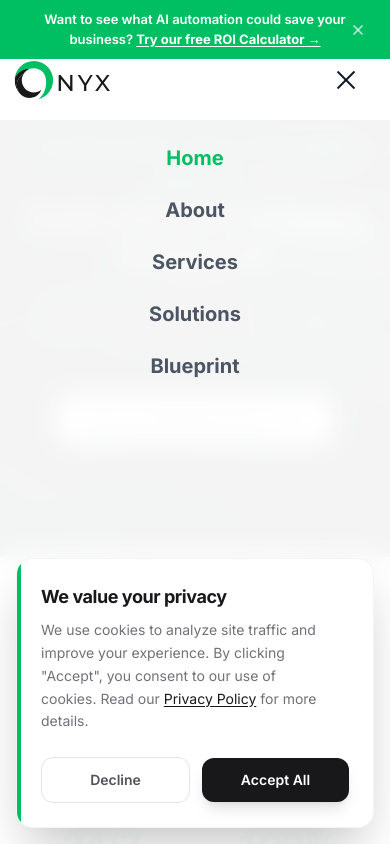
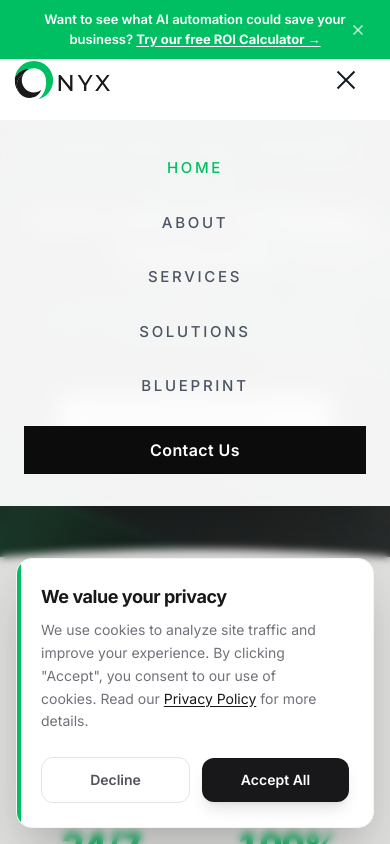
Before and after one commit to King-Dee7/Onyx_landing_page, a Next.js app: page / in a window 390 px wide. Both pictures are taken after a click on the button 346 px from the left and 80 px from the top of the page. Shown: the top 844 px of the page. Built offline with nearby package versions, Linux system fonts and the light colour scheme.

Commit message:
Adjust mobile nav, cards, and about layout

```diff
--- a/src/components/layout/Navbar.tsx
+++ b/src/components/layout/Navbar.tsx
@@ -182,13 +182,27 @@ export function Navbar() {
 
       {/* Mobile Menu Overlay */}
       {mobileMenuOpen && (
-        <div className="fixed inset-0 z-40 bg-white/95 backdrop-blur-md lg:hidden pt-28 px-6 pb-6 flex flex-col font-inter">
-          <nav className="flex flex-col space-y-6 text-xl font-bold mt-8 text-center text-gray-900">
+        <div className="fixed inset-0 z-40 lg:hidden font-inter">
+          <button
+            type="button"
+            aria-label="Close mobile menu"
+            className="absolute inset-0 bg-black/10 backdrop-blur-sm"
+            onClick={() => setMobileMenuOpen(false)}
+          />
+
+          <div
+            className={cn(
+              "absolute left-0 right-0 border-t border-gray-100 bg-white/95 backdrop-blur-md shadow-2xl overflow-hidden",
+              announcementVisible ? "top-[120px]" : "top-20"
+            )}
+          >
+            <div className="max-h-[70vh] overflow-y-auto px-6 py-8">
+              <nav className="flex flex-col gap-6 text-[15px] font-medium tracking-[0.18em] uppercase text-center text-gray-900">
                 <Link
                   href="/"
                   onClick={() => setMobileMenuOpen(false)}
                   className={cn(
-                "transition-colors",
+                    "py-1 transition-colors",
                     isActive("/") ? "text-[#00BF63]" : "text-gray-600 hover:text-gray-900"
                   )}
                 >
@@ -198,38 +212,33 @@ export function Navbar() {
                   href="/about"
                   onClick={() => setMobileMenuOpen(false)}
                   className={cn(
-                "transition-colors",
+                    "py-1 transition-colors",
                     isActive("/about") ? "text-[#00BF63]" : "text-gray-600 hover:text-gray-900"
                   )}
                 >
                   About
                 </Link>
-            <a
-              href="/#services"
-              onClick={() => setMobileMenuOpen(false)}
-              className="text-gray-600 hover:text-gray-900"
-            >
+                <a href="/#services" onClick={() => setMobileMenuOpen(false)} className="py-1 text-gray-600 hover:text-gray-900">
                   Services
                 </a>
-            <a
-              href="/#solutions"
-              onClick={() => setMobileMenuOpen(false)}
-              className="text-gray-600 hover:text-gray-900"
-            >
+                <a href="/#solutions" onClick={() => setMobileMenuOpen(false)} className="py-1 text-gray-600 hover:text-gray-900">
                   Solutions
                 </a>
-            <a
-              href="/#blueprint"
-              onClick={() => setMobileMenuOpen(false)}
-              className="text-gray-600 hover:text-gray-900"
-            >
+                <a href="/#blueprint" onClick={() => setMobileMenuOpen(false)} className="py-1 text-gray-600 hover:text-gray-900">
                   Blueprint
                 </a>
               </nav>
-          <div className="mt-auto pb-8">
-            <Link href="/connect" onClick={() => setMobileMenuOpen(false)} className="block text-center w-full bg-[#0C0C0C] text-white px-5 py-4 rounded-2xl font-bold transition-colors hover:bg-[#00BF63]">
+
+              <div className="pt-6">
+                <Link
+                  href="/connect"
+                  onClick={() => setMobileMenuOpen(false)}
+                  className="block text-center w-full bg-[#0C0C0C] text-white px-5 py-3 rounded-none font-semibold tracking-wide transition-colors hover:bg-[#00BF63]"
+                >
                   Contact Us
                 </Link>
+              </div>
+            </div>
           </div>
         </div>
       )}
--- a/src/components/sections/AboutSection.tsx
+++ b/src/components/sections/AboutSection.tsx
@@ -118,7 +118,7 @@ const valueCards = [
 // ─── Founder Portrait Placeholder ─────────────────────────────────────────────
 
 const FounderPortrait = () => (
-  <div className="relative w-full h-full min-h-[480px] md:min-h-0 rounded-3xl overflow-hidden shadow-2xl border border-gray-100 group">
+  <div className="relative w-full min-h-[380px] sm:min-h-[440px] md:min-h-[560px] rounded-3xl overflow-hidden shadow-2xl border border-gray-100 group">
     {/* Actual Founder Image */}
     <Image
       src="/Founder-Darius Asante.jpg"
@@ -269,7 +269,7 @@ export function AboutSection() {
         </div>
 
         {/* ── SECTION 3: Founder Spotlight ── */}
-        <div className="grid grid-cols-1 md:grid-cols-2 gap-12 md:gap-16 items-center">
+        <div className="grid grid-cols-1 md:grid-cols-2 gap-12 md:gap-16 items-start">
           {/* Portrait */}
           <motion.div {...fadeUp(0)} className="h-full">
             <FounderPortrait />
@@ -294,24 +294,6 @@ export function AboutSection() {
             <p className="text-gray-600 text-[15px] leading-[1.75]">
               Every system we build is custom-mapped to your business - not a template, not a plugin - a precision-engineered workflow that runs 24/7 so you don&apos;t have to.
             </p>
-
-            {/* Stat strip */}
-            <div className="grid grid-cols-3 gap-4 pt-2">
-              {[
-                { stat: "40+", label: "Businesses Automated" },
-                { stat: "48hrs", label: "Saved Per Month Avg." },
-                { stat: "3×", label: "Faster Response Times" },
-              ].map((item) => (
-                <div key={item.stat} className="border-l-2 border-[#00BF63]/30 pl-4">
-                  <p className="text-2xl font-bold text-[#00BF63] tracking-tight">
-                    {item.stat}
-                  </p>
-                  <p className="text-[11px] text-gray-500 leading-[1.4] mt-0.5">
-                    {item.label}
-                  </p>
-                </div>
-              ))}
-            </div>
 
             {/* CTA */}
             <div className="pt-1">
--- a/src/components/sections/ProblemSection.tsx
+++ b/src/components/sections/ProblemSection.tsx
@@ -59,7 +59,7 @@ export function ProblemSection() {
           </ScrollReveal>
         </div>
 
-        <div className="flex md:grid md:grid-cols-3 gap-5 text-left overflow-x-auto no-scrollbar snap-x snap-mandatory -mx-6 px-6 md:mx-0 md:px-0">
+        <div className="grid grid-cols-1 md:grid-cols-3 gap-4 md:gap-5 text-left">
           {content.problem.cards.map((card, i) => {
             const { eyebrow, Icon, Graphic } = cardData[i];
 
@@ -67,10 +67,10 @@ export function ProblemSection() {
               <ScrollReveal
                 key={i}
                 delay={i * 0.1}
-                className="h-full flex-shrink-0 w-[85vw] md:w-full snap-center"
+                className="h-full w-full"
               >
                 <div
-                  className="group relative overflow-hidden rounded-3xl p-7 flex flex-col min-h-[340px] cursor-pointer transition-transform duration-300 hover:-translate-y-[5px]"
+                  className="group relative overflow-hidden rounded-3xl p-5 md:p-7 flex flex-col min-h-[260px] md:min-h-[340px] cursor-pointer transition-transform duration-300 hover:-translate-y-[5px]"
                   style={{
                     backgroundColor: "#ffffff",
                     boxShadow: "0 2px 16px rgba(0,0,0,0.06), 0 0 0 1px rgba(0,0,0,0.05)",
@@ -89,11 +89,11 @@ export function ProblemSection() {
                   </div>
 
                   {/* Content starts at a fixed point for alignment */}
-                  <div className="relative z-10 pt-10">
-                    <h3 className="text-[22px] font-bold leading-[1.15] tracking-tight mb-2 text-theme-ink font-syne min-h-[52px]">
+                  <div className="relative z-10 pt-7 md:pt-10">
+                    <h3 className="text-[18px] md:text-[22px] font-bold leading-[1.15] tracking-tight mb-2 text-theme-ink font-syne min-h-[44px] md:min-h-[52px]">
                       {card.title}
                     </h3>
-                    <p className="text-[13.5px] leading-[1.55] mb-5 max-w-[90%] text-theme-body font-inter">
+                    <p className="text-[12.5px] md:text-[13.5px] leading-[1.55] mb-5 max-w-[90%] text-theme-body font-inter">
                       {card.description}
                     </p>
                   </div>
--- a/src/components/sections/Services.tsx
+++ b/src/components/sections/Services.tsx
@@ -296,7 +296,8 @@ export function Services() {
             What We Build
           </span>
           <h2 className="text-3xl md:text-[52px] leading-[1.05] font-bold tracking-[-0.03em] text-theme-ink max-w-none md:whitespace-nowrap">
-            Built to run <span className="relative inline-block px-3 py-1">
+            <span className="font-normal">Built to run</span>{" "}
+            <span className="relative inline-block px-3 py-1">
               <span className="absolute inset-0 bg-[#00BF63] rounded-lg -rotate-2 transform scale-y-110" />
               <span className="relative z-10 text-white font-inter">without you.</span>
             </span>
```
Lines whose indentation alone changed are shown as unchanged.
